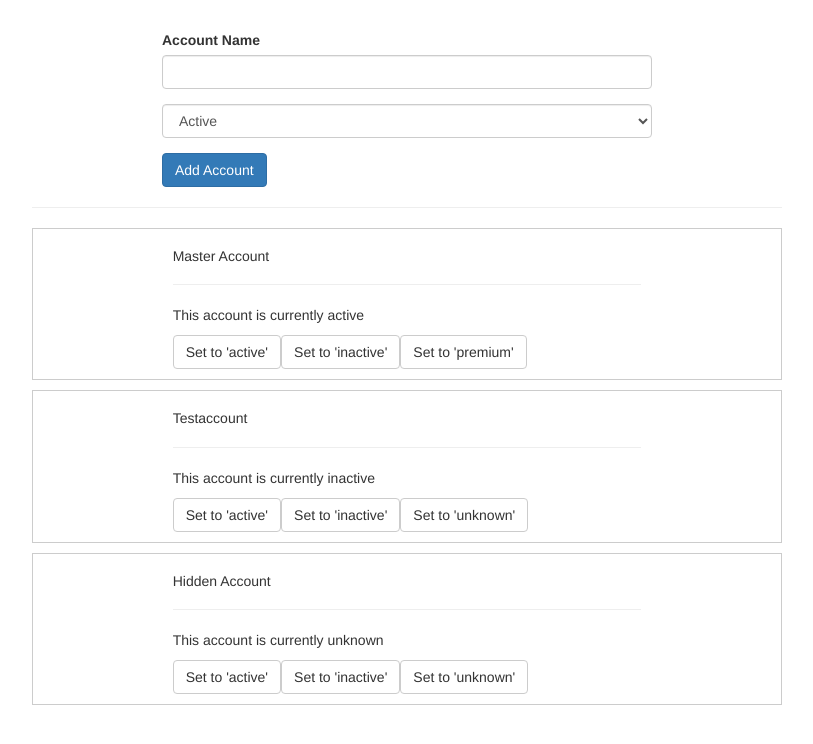
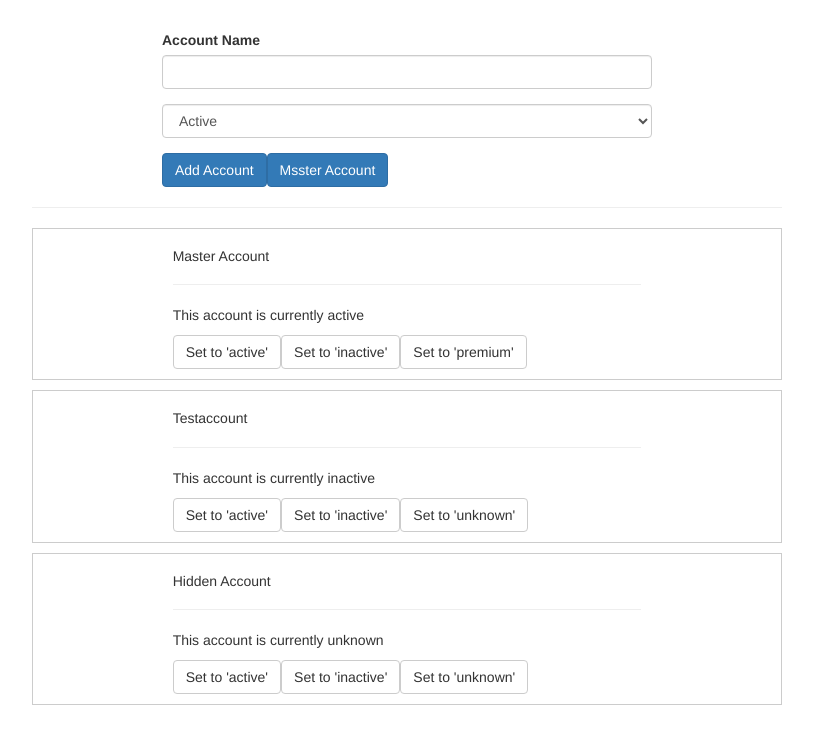
Before and after one commit to Meesha0708/servicesInAngular, an Angular app: page / in a window 1280 px wide. Shown: the top 744 px of the page, without its empty margins (233-1046 px from the left). Built offline with nearby package versions, Linux system fonts and the light colour scheme.

Commit message:
added master account

```diff
--- a/src/app/new-account/new-account.component.html
+++ b/src/app/new-account/new-account.component.html
@@ -20,6 +20,11 @@
       Add Account
     </button>
 
+    <button
+      class="btn btn-primary"
+      (click)="onCreateAccount(accountName.value, status.value)">
+      Msster Account
+    </button>
 
   </div>
 </div>
```
